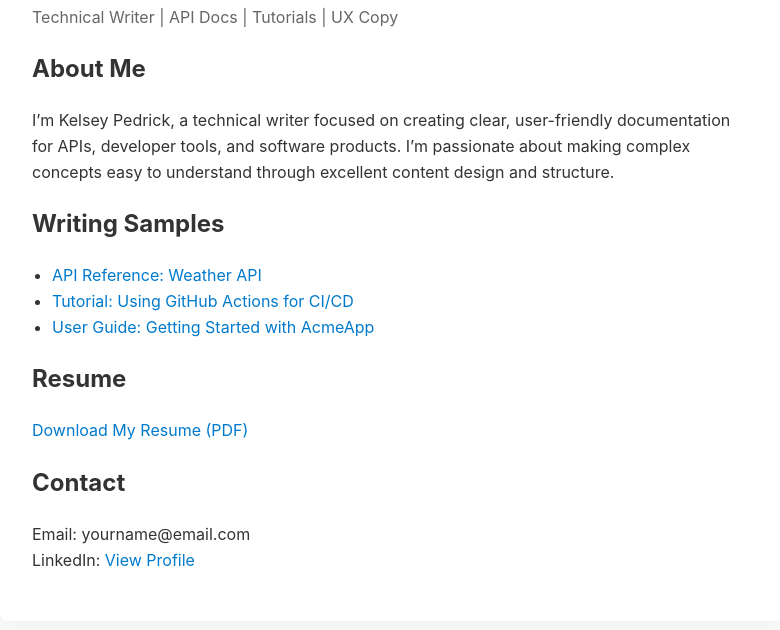
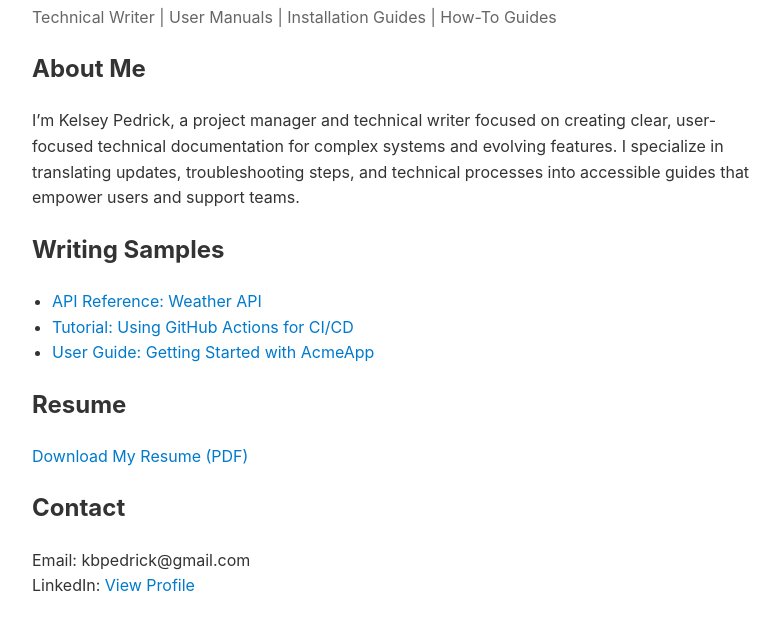
Before and after one commit to kelseypedrick/kelseypedrick.github.io, a plain HTML site: page index.html in a window 1280 px wide. Shown: the part 132-762 px from the top of the page, without its empty margins (248-1028 px from the left). Drawn offline with Linux system fonts and the light colour scheme.

Commit message:
Update index.html

```diff
--- a/index.html
+++ b/index.html
@@ -10,11 +10,11 @@
 <body>
   <div class="container">
     <h1>Kelsey Pedrick</h1>
-    <p class="tagline">Technical Writer | API Docs | Tutorials | UX Copy</p>
+    <p class="tagline">Technical Writer | User Manuals | Installation Guides | How-To Guides</p>
 
     <section>
       <h2>About Me</h2>
-      <p>I’m Kelsey Pedrick, a technical writer focused on creating clear, user-friendly documentation for APIs, developer tools, and software products. I’m passionate about making complex concepts easy to understand through excellent content design and structure.</p>
+      <p>I’m Kelsey Pedrick, a project manager and technical writer focused on creating clear, user-focused technical documentation for complex systems and evolving features. I specialize in translating updates, troubleshooting steps, and technical processes into accessible guides that empower users and support teams.</p>
     </section>
 
     <section>
@@ -33,8 +33,8 @@
 
     <section>
       <h2>Contact</h2>
-      <p>Email: yourname@email.com<br>
-      LinkedIn: <a href="https://linkedin.com/in/yourprofile" target="_blank">View Profile</a></p>
+      <p>Email: kbpedrick@gmail.com<br>
+      LinkedIn: <a href="https://www.linkedin.com/in/kelsey-pedrick-6a452160/" target="_blank">View Profile</a></p>
     </section>
   </div>
 </body>
```
